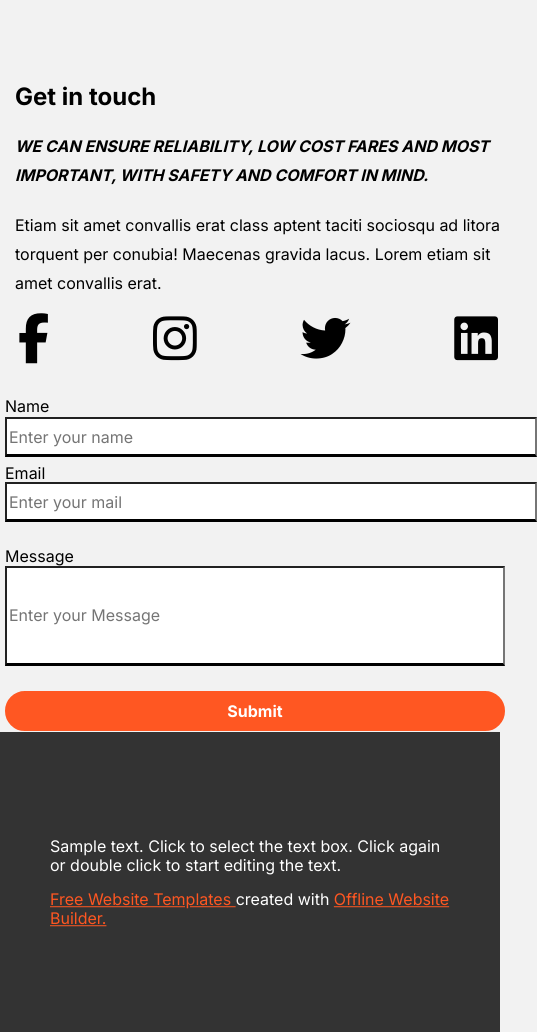
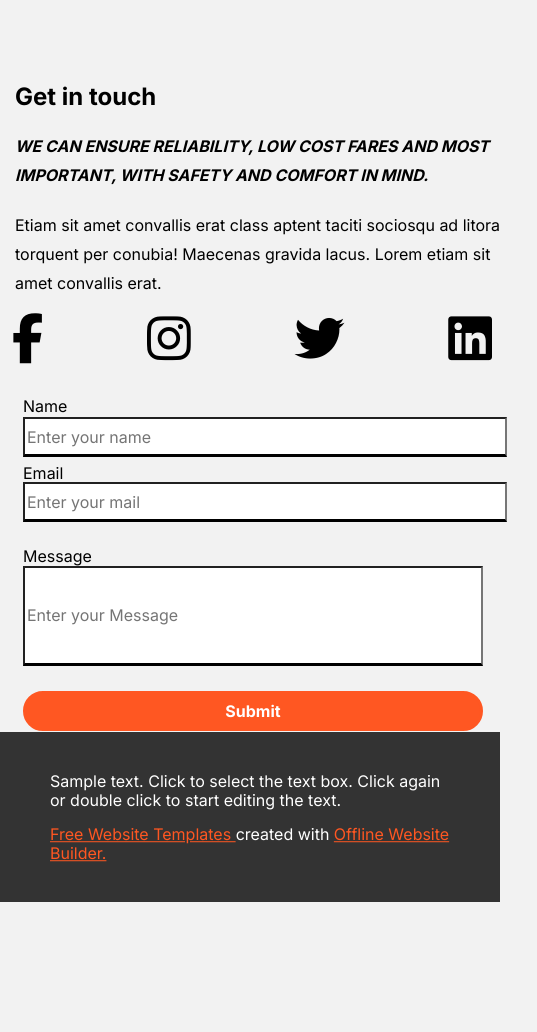
Before and after one commit to aymanbajar/frist-project, a plain HTML site: page index.html in a window 390 px wide. Shown: the part 1998-3030 px from the top of the page, 537 px wide, since content can reach past the window. After the commit the page ends 2900 px from the top, so only its background shows below. Drawn offline with Linux system fonts and the light colour scheme.

Commit message:
update the css

```diff
--- a/css/style.css
+++ b/css/style.css
@@ -29,12 +29,13 @@ body{
 }
 @media (min-width:1200px){
     .container{
-        width: 1000px;
+        width: 1170px;
     }
 }
 /* Start  Header */
 .header{
     padding: 20px;
+
 }
 .header .container{
     display: flex;
@@ -308,7 +309,7 @@ body{
     }
     .aside .inputs .name input,
     .aside .inputs .Email input{
-        width: 400px;
+               width: 200%;
     }
   .aside  .submit input{
     width: 400px;
@@ -329,7 +330,7 @@ body{
   @media (max-width:765px){
     .aside .container{
         position: absolute;
-        left: -15px;
+        left: 3px;
         top: 0;
     }
     /* .aside .inputs .name input,
@@ -341,14 +342,14 @@ body{
     } */
     .aside .inputs .name input,
      .aside .inputs .Email input {
-        width: 220%;
+        width: 200%;
     }
     .aside .inputs .Message input {
-        width: 500px;
+        width: 460px;
         height: 100px;
     }
     .aside .submit input {
-        width: 500px;
+        width: 460px;
     }
     .features{
         padding-top: 0;
@@ -375,7 +376,7 @@ body{
     .article .icon{
         width: 500px;
          height: 44px;
-        margin-left: -17px;
+        margin-left: -23px;
         display: flex;
         justify-content: space-between;
         flex-wrap: wrap;
@@ -395,6 +396,7 @@ body{
     .footer .container{
         margin-left: 0;
         width: 500px !important;
+        height: 170px !important;
     }
   }
      /* End  aside */
```
